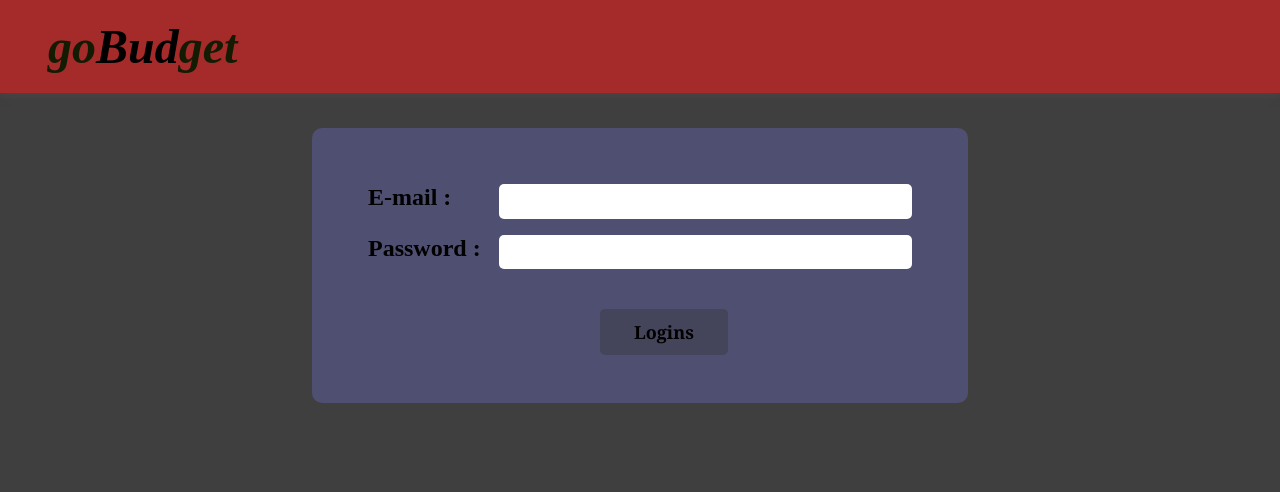
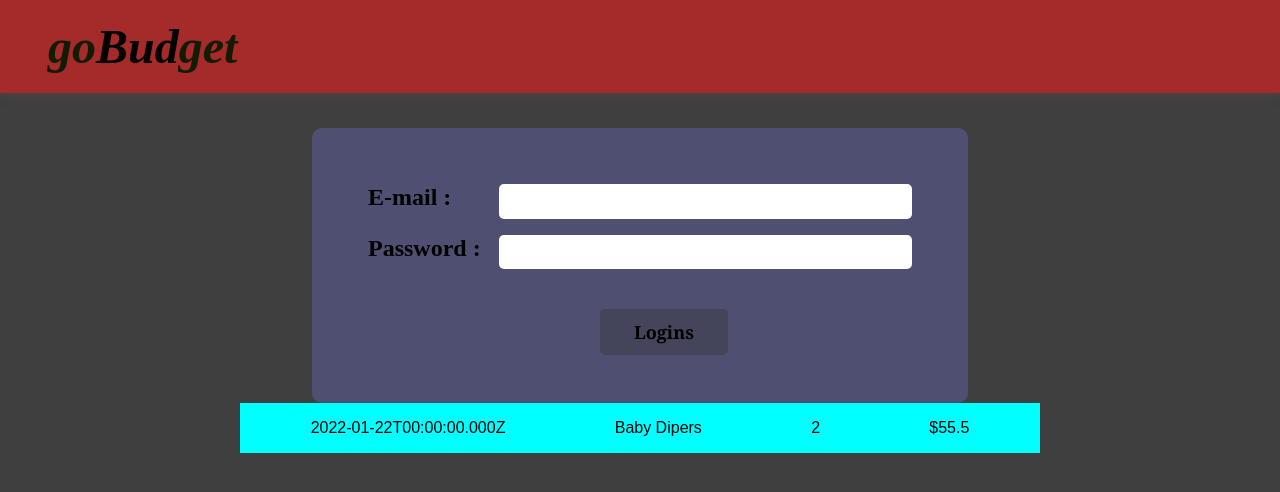
Before and after one commit to ogedengbewisdom/budget, a React (Create React App) app: page / in a window 1280 px wide. Shown: the top 492 px of the page. Built offline with nearby package versions, Linux system fonts and the light colour scheme.

Commit message:
useState

```diff
--- a/src/App.js
+++ b/src/App.js
@@ -3,6 +3,7 @@ import Home from "./Home/Home";
 import Logins from "./Logins/Logins";
 import AuthorizeProps from "./Store/auth_context";
 import ReactDOM from "react-dom";
+import Expenses from "./Expenses/Expenses";
 
 function App() {
 
@@ -22,6 +23,7 @@ function App() {
     <Fragment>
       {ReactDOM.createPortal(<HomePortal />, document.getElementById("header"))}
       {ReactDOM.createPortal(<LoginPortal />, document.getElementById("login"))}
+      <Expenses />
     </Fragment>
   );
 }
```
